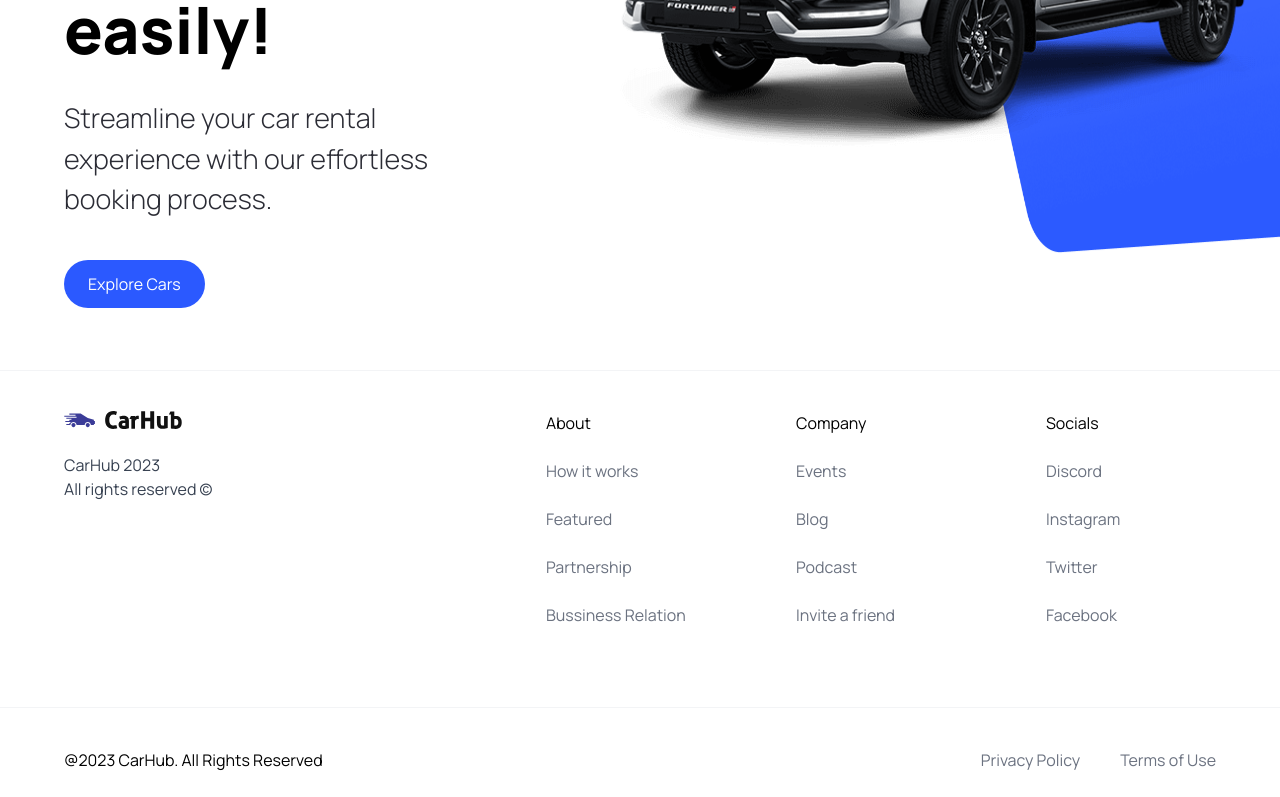
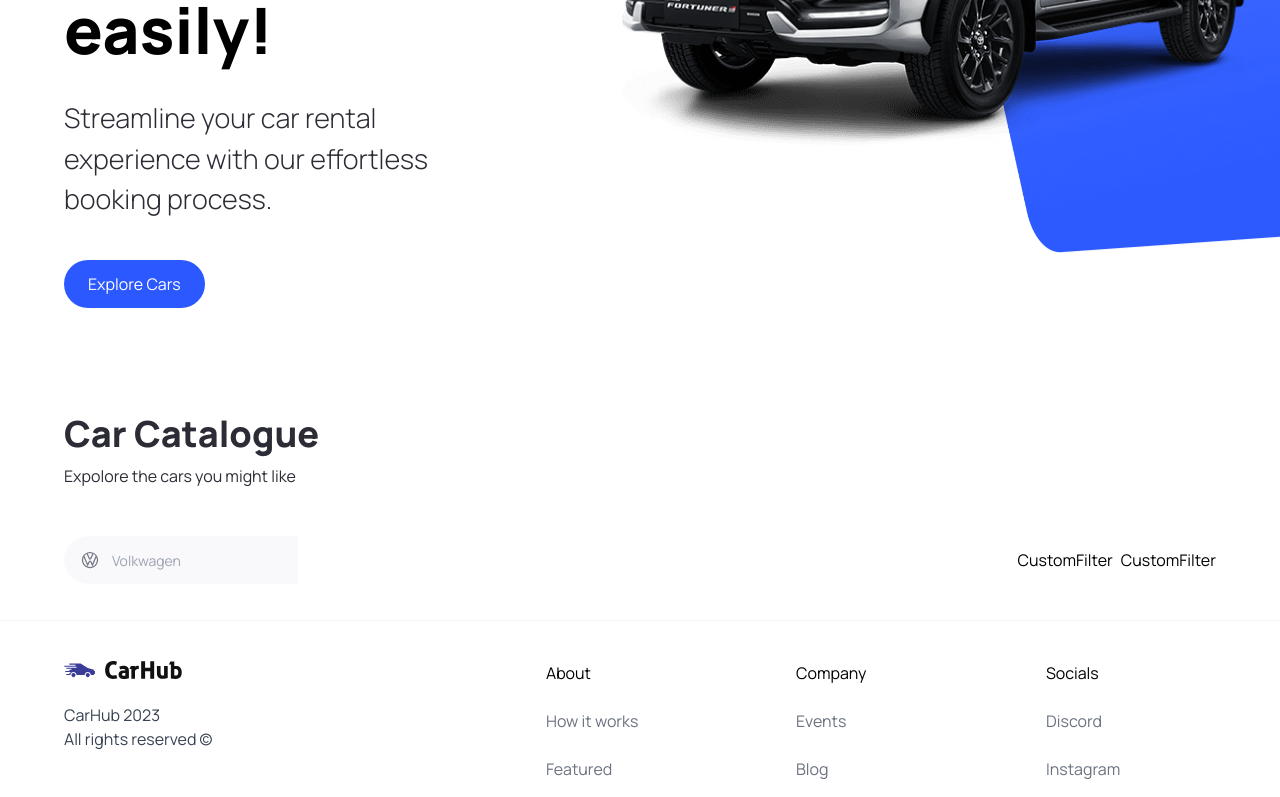
Before and after one commit to abdKelanii/car-showcase, a Next.js app: page / in a window 1280 px wide. Shown: the part 450-1247 px from the top of the page. Built offline with nearby package versions, Linux system fonts and the light colour scheme.

Commit message:
car-catalogue

```diff
--- a/app/page.tsx
+++ b/app/page.tsx
@@ -1,9 +1,24 @@
 import { Hero } from "@/components";
+import {CustomFilter, SearchBar} from "@/components";
+
 
 export default function Home() {
   return (
     <main className="overflow-hidden">
-      <Hero/>
+      <Hero />
+      <div className="mt-12 padding-x padding-y max-width" id="discover">
+        <div className="home__text-container">
+          <h1 className="text-4xl font-extrabold">Car Catalogue</h1>
+          <p>Expolore the cars you might like</p>
+        </div>
+        <div className="home__filters">
+          <SearchBar/>
+          <div className="home__filter-container">
+            <CustomFilter title="fuel"/>
+            <CustomFilter title="year"/>
+          </div>
+        </div>
+      </div>
     </main>
-  )
+  );
 }
--- a/components/CustomButton.tsx
+++ b/components/CustomButton.tsx
@@ -1,22 +1,25 @@
-'use client';
+"use client";
 
-import React from 'react'
-import Image from 'next/image'
-import { CustomButtonProps } from '@/types';
+import React from "react";
+import Image from "next/image";
+import { CustomButtonProps } from "@/types";
 
-const CustomButton = ({title, containerStyles, handleClick, btnType}: CustomButtonProps) => {
+const CustomButton = ({
+  title,
+  containerStyles,
+  handleClick,
+  btnType,
+}: CustomButtonProps) => {
   return (
     <button
-        disabled={false}
-        type={btnType || 'button'}
-        className={`custom-btn ${containerStyles}`}
-        onClick={handleClick}
+      disabled={false}
+      type={btnType || "button"}
+      className={`custom-btn ${containerStyles}`}
+      onClick={handleClick}
     >
-        <span className={'flex-1 '}>
-            {title}
-        </span>
+      <span className={"flex-1 "}>{title}</span>
     </button>
-  )
-}
+  );
+};
 
-export default CustomButton
+export default CustomButton;
--- /dev/null
+++ b/components/CustomFilter.tsx
@@ -0,0 +1,9 @@
+import React from 'react'
+
+const CustomFilter = () => {
+  return (
+    <div>CustomFilter</div>
+  )
+}
+
+export default CustomFilter
--- a/components/Hero.tsx
+++ b/components/Hero.tsx
@@ -25,8 +25,8 @@
       </div>
       <div className="hero__image-container">
         <div className="hero__image">
-          <Image src="/hero.png" alt="hero" fill className="object-contain"/>
-          <div className="hero__image-overlay"/>
+          <Image src="/hero.png" alt="hero" fill className="object-contain" />
+          <div className="hero__image-overlay" />
         </div>
       </div>
     </div>
--- /dev/null
+++ b/components/SearchBar.tsx
@@ -0,0 +1,18 @@
+"use client";
+
+import { SearchManufacturer } from "./";
+import { useState } from "react";
+
+const SearchBar = () => {
+  const handleSearch = () => {};
+  const [manufacturer, setManufacturer] = useState('');
+  return (
+    <form className="searchbar" onSubmit={handleSearch}>
+      <div className="serchbar__item">
+        <SearchManufacturer manufacturer={manufacturer} setManufacturer={setManufacturer} />
+      </div>
+    </form>
+  );
+};
+
+export default SearchBar;
--- /dev/null
+++ b/components/SearchManufacturer.tsx
@@ -0,0 +1,108 @@
+"use client";
+
+import { Combobox, Transition } from "@headlessui/react";
+import Image from "next/image";
+import { useState } from "react";
+import { Fragment } from "react";
+import { manufacturers } from "@/constants";
+
+interface SearchManufactureProps {
+  manufacturer: string;
+  setManufacturer: (manufacturer: string) => void;
+}
+const SearchManufacturer = ({
+  manufacturer,
+  setManufacturer,
+}: SearchManufactureProps) => {
+  const [query, setQuery] = useState("");
+  const filteredManufacturers =
+    query === ""
+      ? manufacturers
+      : manufacturers.filter((item) =>
+          item
+            .toLowerCase()
+            .replace(/\s+/g, "")
+            .includes(query.toLowerCase().replace(/\s+/g, ""))
+        );
+  return (
+    <div className="search-manufacturer">
+      <Combobox value={manufacturer} onChange={setManufacturer}>
+        <div className="relative w-full">
+          <Combobox.Button className="absolute top-[14px]">
+            <Image
+              src="/car-logo.svg"
+              width={20}
+              height={20}
+              alt="car-logo"
+              className="ml-4"
+            />
+          </Combobox.Button>
+          <Combobox.Input
+            className="search-manufacturer__input"
+            placeholder="Volkwagen"
+            displayValue={(manufacturer: string) => manufacturer}
+            onChange={(e) => setQuery(e.target.value)}
+          />
+          <Transition
+            as={Fragment}
+            leave="transition ease-in duration-100"
+            leaveFrom="opacity-100"
+            leaveTo="opacity-0"
+            afterLeave={() => setQuery("")}
+          >
+            <Combobox.Options>
+              {filteredManufacturers.length === 0 && query !== "" ? (
+                <Combobox.Option
+                  value={query}
+                  className="search-manufacturer__option"
+                >
+                  Create "{query}"
+                </Combobox.Option>
+              ) : (
+                filteredManufacturers.map((item) => (
+                  <Combobox.Option
+                    key={item}
+                    className={({ active }) =>
+                      `relative search-manufacturer__option
+                        ${
+                          active
+                            ? "bg-primary-blue text-white"
+                            : "text-gray-900"
+                        }
+                      `
+                    }
+                    value={item}
+                  >
+                    {({ selected, active }) => (
+                      <>
+                        <span
+                          className={`block truncate ${
+                            selected ? "font-medium" : "font-normal"
+                          }`}
+                        >
+                          {item}
+                        </span>
+                        {/* Show an active blue background color if the option is selected */}
+                        {selected ? (
+                          <span
+                            className={`absolute inset-y-0 left-0 flex items-center pl-3 ${
+                              active
+                                ? "text-white"
+                                : "text-pribg-primary-purple"
+                            }`}
+                          ></span>
+                        ) : null}
+                      </>
+                    )}
+                  </Combobox.Option>
+                ))
+              )}
+            </Combobox.Options>
+          </Transition>
+        </div>
+      </Combobox>
+    </div>
+  );
+};
+
+export default SearchManufacturer;
--- a/components/index.ts
+++ b/components/index.ts
@@ -2,5 +2,16 @@
 import CustomButton from "./CustomButton";
 import Navbar from "./Navbar";
 import Footer from "./Footer";
+import CustomFilter from "./CustomFilter";
+import SearchBar from "./SearchBar";
+import SearchManufacturer from "./SearchManufacturer";
 
-export { Hero, CustomButton, Navbar, Footer };
+export {
+  Hero,
+  CustomButton,
+  Navbar,
+  Footer,
+  SearchBar,
+  CustomFilter,
+  SearchManufacturer,
+};
--- a/package.json
+++ b/package.json
@@ -9,6 +9,7 @@
     "lint": "next lint"
   },
   "dependencies": {
+    "@headlessui/react": "^1.7.17",
     "@types/node": "20.5.9",
     "@types/react": "18.2.21",
     "@types/react-dom": "18.2.7",
```
Also changed, not shown: types/index.ts (+4 -4 lines), 1 other file (tests, documents, lock files or other folders).
